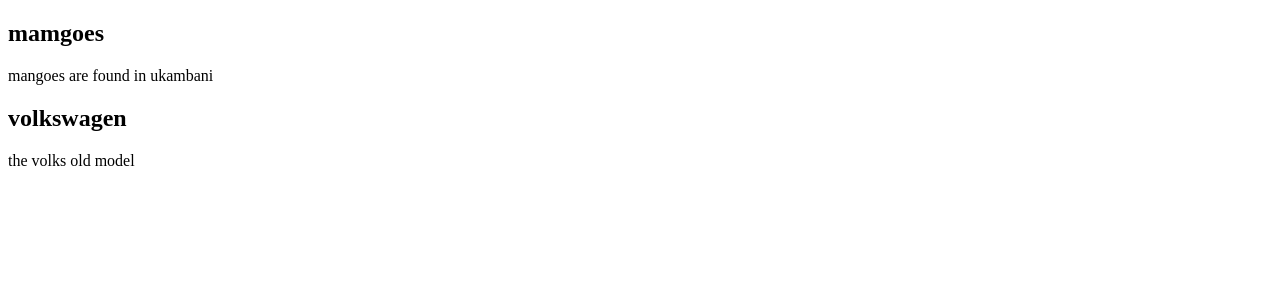
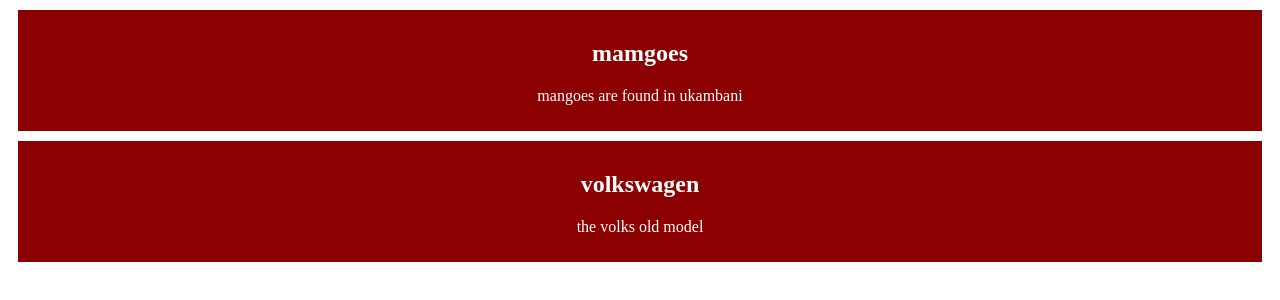
Before and after one commit to ericbundi123/chat_html, a plain HTML site: page divs.html in a window 1280 px wide. Drawn offline with Linux system fonts and the light colour scheme.

Commit message:
initial commit

```diff
--- a/divs.html
+++ b/divs.html
@@ -1,6 +1,7 @@
 <!doctype html>
 <html lang="en">
 <head>
+    <link rel="stylesheet" href="static/css/style.css">
     <meta charset="UTF-8">
     <meta name="viewport"
           content="width=device-width, user-scalable=no, initial-scale=1.0, maximum-scale=1.0, minimum-scale=1.0">
```
